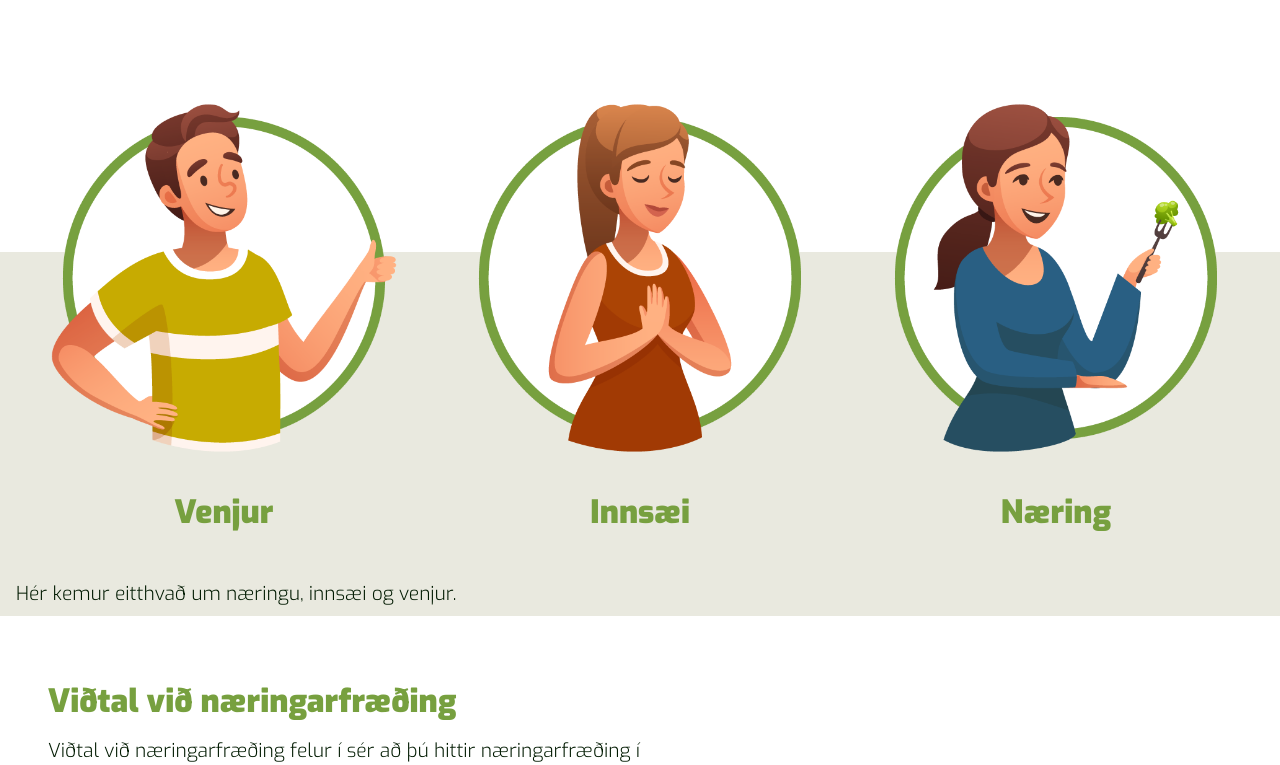
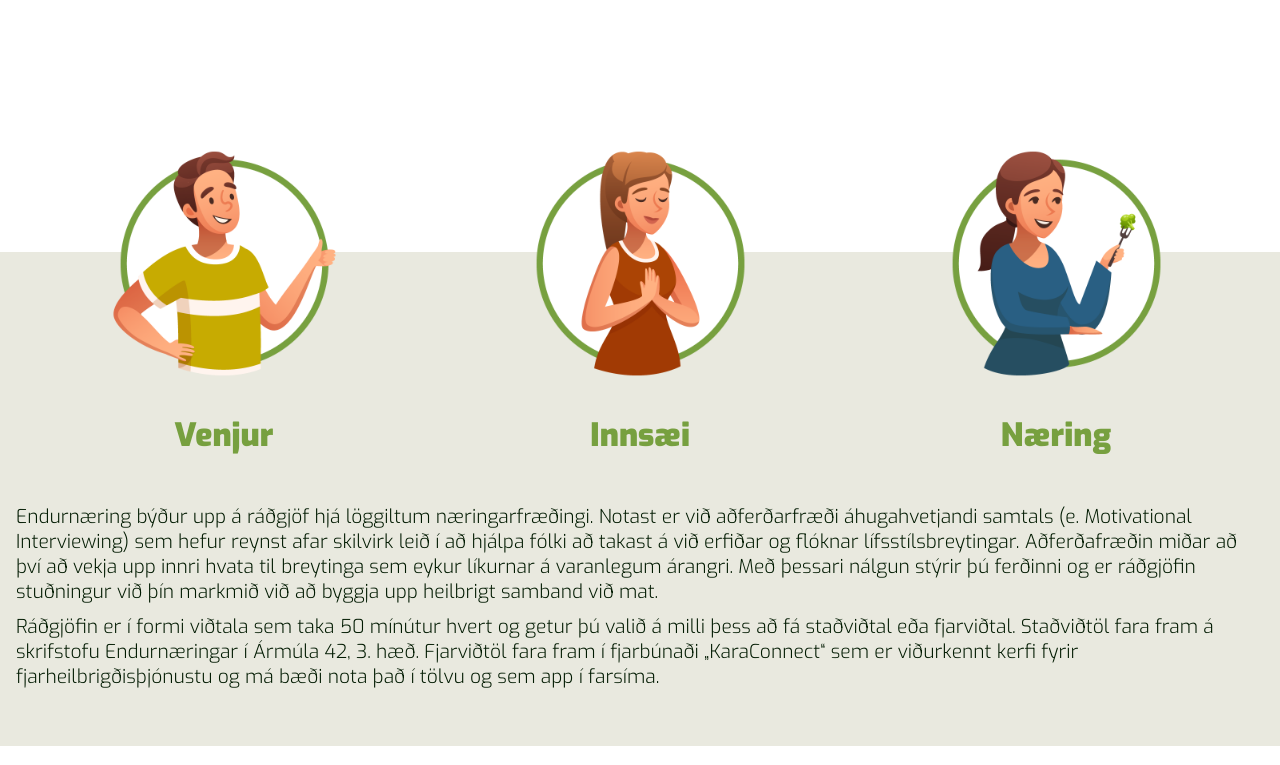
Before and after one commit to Oli-Ingi/Endurnaering, a Next.js app: page / in a window 1280 px wide. Shown: the part 714-1479 px from the top of the page. Built offline with nearby package versions, Linux system fonts and the light colour scheme.

Commit message:
Texti undir concepts, til skoðunar

```diff
--- a/components/organisms/Concepts/Concepts.tsx
+++ b/components/organisms/Concepts/Concepts.tsx
@@ -24,7 +24,7 @@ const StConcepts = styled.div<{ margin?: string}>`
 
 const Concepts: React.FC<Props> = ({ concepts, margin }) =>
     <StConcepts margin={margin}>
-        {concepts.map(c => <Concept src={c.src} title={c.title}  margin="0 2em"/>)}
+        {concepts.map(c => <Concept src={c.src} title={c.title} imgSize={0.4} margin="0 0.8em"/>)}
     </StConcepts>
 
 
--- a/components/templates/Home.tsx
+++ b/components/templates/Home.tsx
@@ -58,7 +58,7 @@ const Home: React.FC<Props> = ({ introTitle, introSubtitle, introText, introImgS
             <BannerImage src={introImgSrc} margin='0 2em' fadeDelay={2.2} fader="in" />
         </Wrapper>
         <StBg>
-            <Wrapper as="div" col marginTop="6em" noYPad>
+            <Wrapper as="div" col marginTop="6em">
                 <Concepts concepts={conceptsTrio} margin="-150px 0 1em 0" />
                 {conceptsArticle}
             </Wrapper>
--- a/pages/index.js
+++ b/pages/index.js
@@ -94,9 +94,25 @@ const HomePage = () =>
       introText={intro.text}
       introImgSrc={'/Upphafsmynd3.svg'}
       conceptsTrio={[{ src: '/Venjur.png', title: 'Venjur' }, { src: '/Innsaei.png', title: 'Innsæi' }, { src: '/Naering.png', title: 'Næring' }]}
-      conceptsArticle={
-        <ArticleText>Hér kemur eitthvað um næringu, innsæi og venjur.</ArticleText>
-      }
+      conceptsArticle={<>
+        <ArticleText>
+          Endurnæring býður upp á ráðgjöf hjá löggiltum næringarfræðingi.
+          Notast er við aðferðarfræði áhugahvetjandi samtals (e. Motivational Interviewing)
+          sem hefur reynst afar skilvirk leið í að hjálpa fólki að takast á við
+          erfiðar og flóknar lífsstílsbreytingar.
+          Aðferðafræðin miðar að því að vekja upp innri hvata til breytinga
+          sem eykur líkurnar á varanlegum árangri.
+          Með þessari nálgun stýrir þú ferðinni og er ráðgjöfin stuðningur við þín markmið
+          við að byggja upp heilbrigt samband við mat.
+        </ArticleText>
+        <ArticleText>
+          Ráðgjöfin er í formi viðtala sem taka 50 mínútur hvert og getur þú valið
+           á milli þess að fá staðviðtal eða fjarviðtal.
+           Staðviðtöl fara fram á skrifstofu Endurnæringar í Ármúla 42, 3. hæð.
+           Fjarviðtöl fara fram í fjarbúnaði „KaraConnect“ sem er viðurkennt kerfi
+           fyrir fjarheilbrigðisþjónustu og má bæði nota það í tölvu og sem app í farsíma.
+        </ArticleText>
+      </>}
       imgArticleTitle="Viðtal við næringarfræðing"
       imgArticle={<>
         <ArticleText>
```
